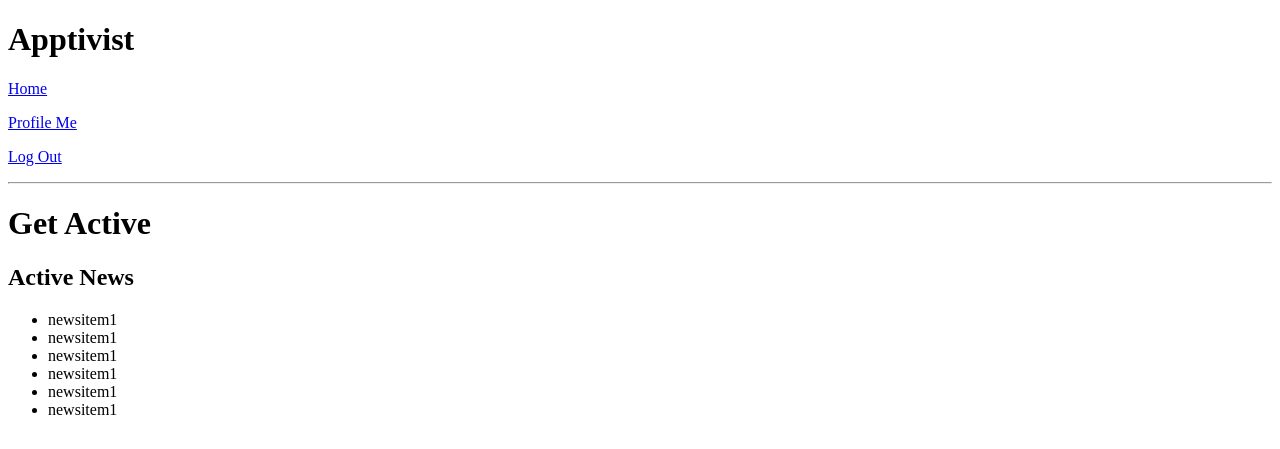
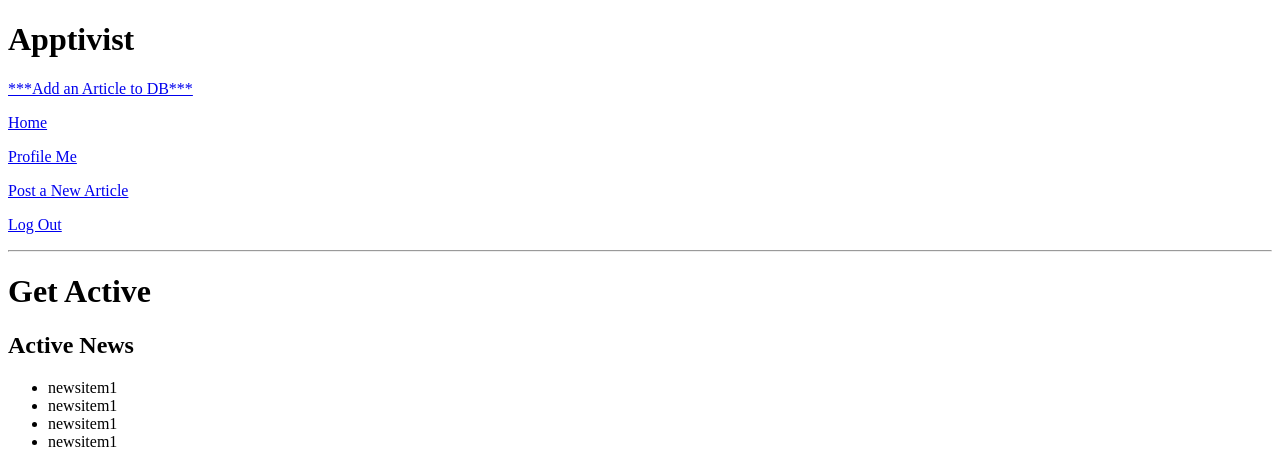
Before and after one commit to taliegarcia-zz/apptivist, a Flask app: page / in a window 1280 px wide. Shown: the top 449 px of the page. Run offline with Flask 2, Linux system fonts and the light colour scheme; a user stored in the database is signed in; parts of the project's set-up code (start-up, migrations or seed data) failed here and were passed over.

Commit message:
refactoring

```diff
--- a/meetup.py
+++ b/apis/meetup.py
@@ -8,6 +8,7 @@
 def gen_meetup_dict():
     categories_url = 'https://api.meetup.com/2/categories?key=%s&&sign=true' % meetup_api_key
     request_categories = requests.get(categories_url)
+    # TODO check status code 2xx aka "OK!" so that it doesnt return error message to the user of the site
     categories_dict = json.loads(request_categories.text)
     categories_list = categories_dict.get('results')
 
--- a/seed.py
+++ b/seed.py
@@ -6,8 +6,8 @@
 from server import app
 
 ## Modules for API's ##
-from meetup import gen_meetup_dict
-from global_giving import gen_gg_dict
+from apis.meetup import gen_meetup_dict
+from apis.global_giving import gen_gg_dict
 
 def load_users():
     """Load users from u.user into database."""
--- a/server.py
+++ b/server.py
@@ -5,9 +5,12 @@
 from flask import Flask, render_template, redirect, request, flash, session
 from flask_debugtoolbar import DebugToolbarExtension
 
-from model import User, Meetup, GlobalGiving, connect_to_db, db
+from model import User, Article, ArticleTag, Meetup, GlobalGiving, connect_to_db, db
 
-from suncongress import gen_rep_list
+from apis.suncongress import gen_rep_list
+
+#FIXME: This is just for temporarily adding articles through webform
+import datetime
 
 app = Flask(__name__)
 
@@ -64,7 +67,7 @@
 def login_form():
     """Show login form."""
 
-    return render_template("login_form.html")
+    return render_template("login.html")
 
 
 @app.route('/login', methods=['POST'])
@@ -72,22 +75,22 @@
     """Process login."""
 
     # Get form variables
-    email = request.form["email"]
+    name = request.form["name"]
     password = request.form["password"]
 
-    user = User.query.filter_by(email=email).first()
+    user = User.query.filter_by(name=name).first()
 
     if not user:
-        flash("No such user")
+        print "No such user"
         return redirect("/login")
 
     if user.password != password:
-        flash("Incorrect password")
+        print "Incorrect password"
         return redirect("/login")
 
     session["user_id"] = user.user_id
 
-    flash("Logged in")
+    print "Logged in"
 
     return redirect("/apptivist/%s" % user.user_id)
 
@@ -113,19 +116,79 @@
 
 @app.route("/congress")
 def display_congress():
+    """This function is only callable from the user's personal profile page,
+    and if they are logged in. It returns a congress page with a list of
+    contact info for each of the congress members associated with the user's zipcode."""
 
     user_id = session.get("user_id")
-
-    # if not user_id: ### FIXME : If the user is not logged in, the button should not appear!!!
-    #     # flash("You must be logged in to ")
-    #     return render_template('congress.html', con_dict={"Error:":"Sorry you are not logged in"})
 
     user = User.query.filter_by(user_id=user_id).first()
     congress_list = gen_rep_list(user.zipcode)
 
     return render_template('congress.html', congress_list=congress_list)
 
+@app.route("/new_post")
+def post_an_article():
+    url = request.args.get('url')
 
+    tags = request.args.getlist('tag')
+    # TODO: consider changing the values of tags in the HTML to the tag_id numbers!
+    # right now the tags are strings/code names.
+
+
+    print "()()()() This is the URL ()()()()", url
+    print "()()()() These are the tags: ()()()()", tags
+
+    return render_template("new_post.html")
+
+    ### Add New Article to the articles table ###
+    new_article = Article(title=title,
+                        url=url,
+                        img_src=img_src,
+                        date=date,
+                        user_id=session['user_id'])
+
+    db.session.add(new_article)
+    db.commit()
+
+    ### Add New ArticleTag Association(s) to the articletags tables ###
+    for tag_id in tags:
+        ref_tag = Tag.query.get(int(tag_id)).first()
+        new_atag = ArticleTag(tag_id=tag_id,
+                            article_id=new_article.article_id)
+        db.session.add(new_atag)
+
+    db.session.commit()
+
+    return redirect("/article/%s" % new_article.article_id)
+
+@app.route("/add_article", methods=["GET", "POST"])
+def add_article():
+
+    if request.method == "POST":
+        title = request.args.get('title')
+        url = request.args.get('url')
+        img_src = request.args.get('img_src')
+        date_str = request.args.get('date')
+        date = datetime.datetime.strptime(date_str, "%d-%b-%Y")
+
+        new_article = Article(title=title,
+                            url=url,
+                            img_src=img_src,
+                            date=date,
+                            user_id=session['user_id'])
+
+        db.session.add(new_article)
+        print "()()()() Added:", Article.title
+
+        db.commit()
+
+
+    return render_template("add_article.html")
+
+# @app.route("/article/<int:id>")
+# def get_user_by_id(id):
+#     pass
 
 
 if __name__ == "__main__":
--- a/templates/base.html
+++ b/templates/base.html
@@ -9,11 +9,15 @@
     <body>
       <h1>Apptivist</h1>
         <div class="homebar">
-            <a href="/">Home</a>
+
+            <p><a href="/add_article">***Add an Article to DB***</a></p>
+
+            <p><a href="/">Home</a></p>
 
             <!-- show if logged in or not -->
             {% if "user_id" in session %}
                 <p><a href="/apptivist/{{ session["user_id"] }}">Profile Me</a></p>
+                <p><a href="/new_post">Post a New Article</a></p>
                 <p><a href="/logout">Log Out</a></p>
             {% else %}
                 <p><a href="/login">Log In</a></p>
```
Also changed, not shown: model.py (+8 -5 lines), apis/__init__.py (added), apis/global_giving.py (renamed from global_giving.py), apis/suncongress.py (renamed from suncongress.py), 2 other files.
